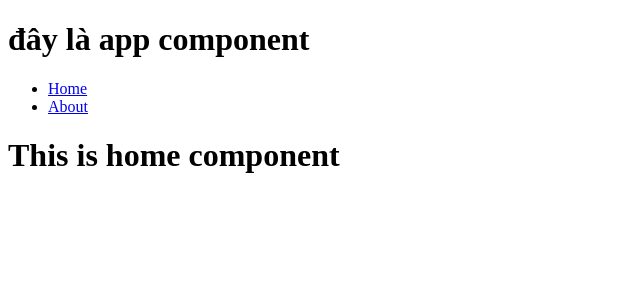
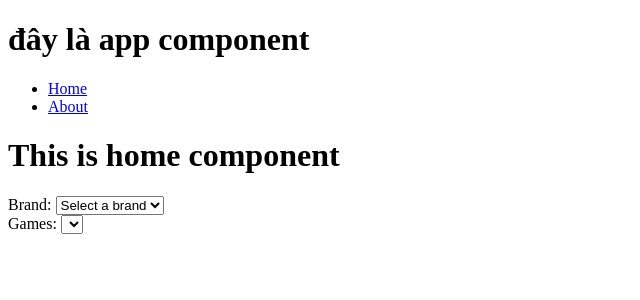
Before and after one commit to quannche150295/Angular15, an Angular app: page / in a window 1280 px wide. Shown: the top 300 px of the page, without its empty margins (0-640 px from the left). Built offline with nearby package versions, Linux system fonts and the light colour scheme.

Commit message:
commit to combobox

```diff
--- a/src/app/home/home.component.html
+++ b/src/app/home/home.component.html
@@ -1 +1,12 @@
 <h1>This is home component</h1>
+Brand: <select id="brand" (change)="changeBrand($event)">
+    <option *ngFor="let comp of companies">
+        {{comp.brandName}}
+    </option>
+</select>
+<br>
+Games: <select id="game">
+    <option *ngFor="let game of games">
+        {{game}}
+    </option>
+</select>
--- a/src/app/home/home.component.ts
+++ b/src/app/home/home.component.ts
@@ -7,12 +7,37 @@ import { Component, OnInit } from '@angular/core';
 })
 export class HomeComponent implements OnInit{
 
-  public age = 88;
-  public fruits = ['apple','orange','grapes'];
-  public objectFruits = [{name: 'apple', price: 5},{name: 'orange', price: 10},{name: 'grapes', price: 8}];
+  public games: string[] = [];
+  public companies = [
+    { brandName: 'Select a brand', games: []},
+    {
+      brandName: 'Sony',
+      games: [
+        'God of War',
+        'Horizon',
+        'Spider Man'
+      ]
+    },
+    {
+      brandName: 'FromSoftware',
+      games: [
+        'Elden Ring',
+        'Sekiro',
+        'Dark Soul'
+      ]
+    }
+  ];
 
   ngOnInit(): void {
-     console.log(this.fruits)
+
+  }
+
+  public changeBrand(event: any){
+    const brand = event.target.value;
+    if(!brand){
+      return;
+    }
+    this.games = this.companies.find(data => data.brandName === brand)?.games || [];
   }
 
 }
```
